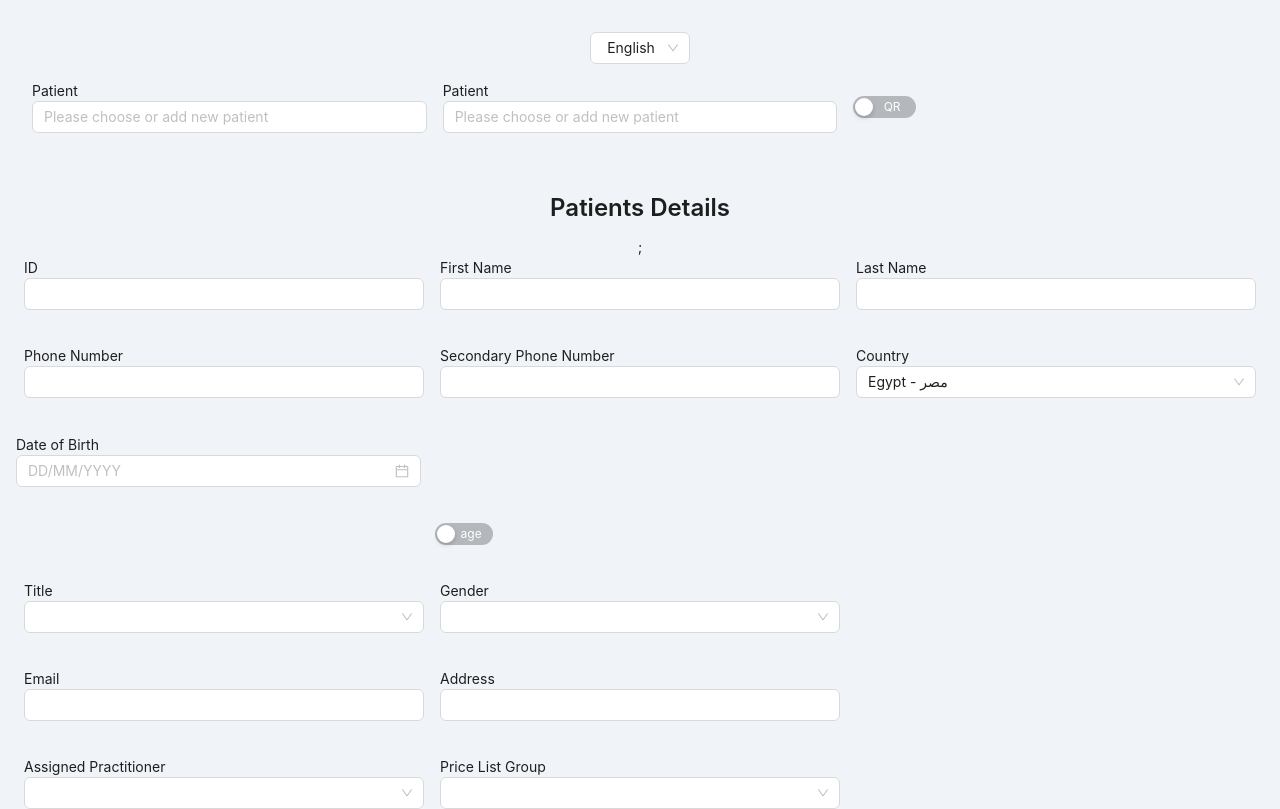
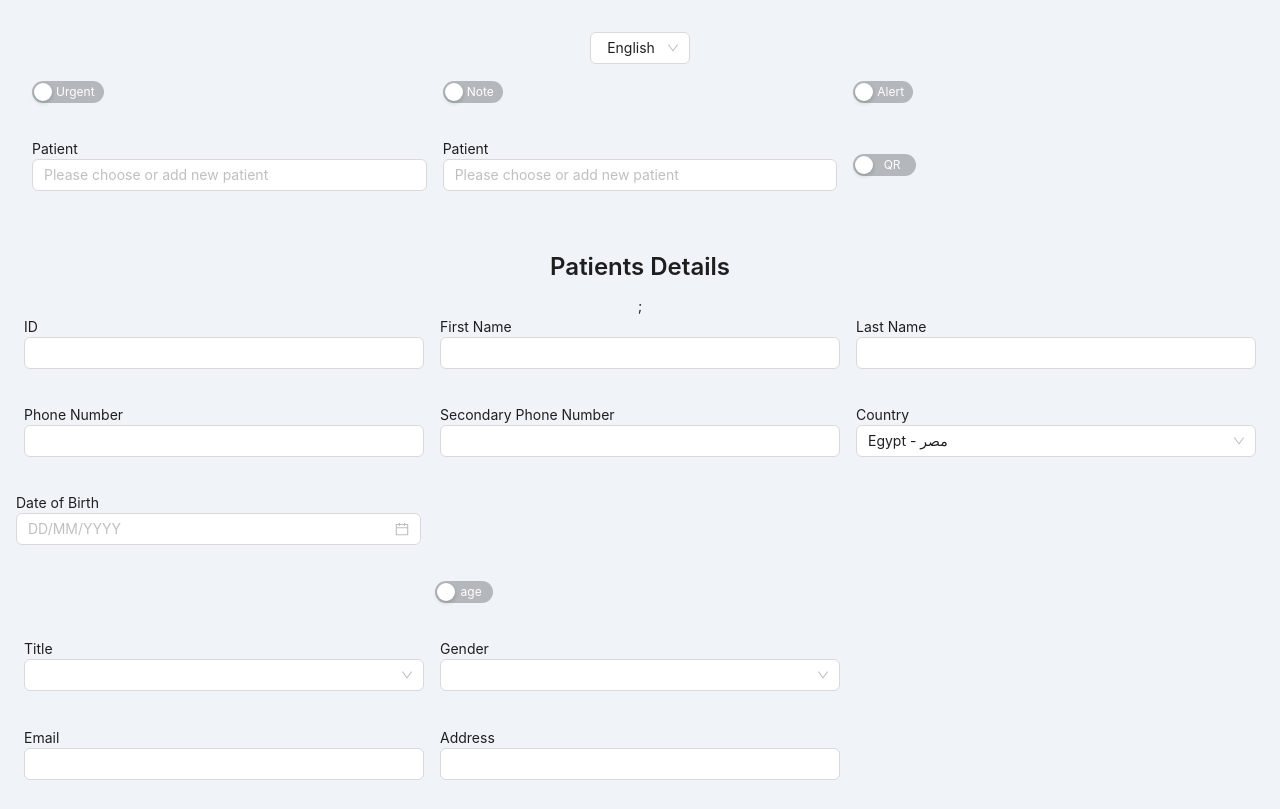
Before and after one commit to Ahmed-Elbessfy/add-patient-app, a React (Vite) app: page / in a window 1280 px wide. Shown: the top 809 px of the page. Built offline with nearby package versions, Linux system fonts and the light colour scheme.

Commit message:
add alert, urgent & note switches
- add switches for urgent, alert & note
- add alert_content layout to contain alert content textarea

```diff
--- a/src/features/AddAppointmentContainer/newAppointConfig.ts
+++ b/src/features/AddAppointmentContainer/newAppointConfig.ts
@@ -1,6 +1,49 @@
 import { Item } from "../AddAppointmentFields/AddAppointmentInputs.type";
 
 export const addAppointmentFieldsConfig: Item[] = [
+  {
+    category: "layout",
+    type: "hStack",
+    gap: 0.5,
+    children: [
+      {
+        category: "field",
+        fieldType: "switch",
+        id: "urgent_tag",
+        testId: "urgent_tag",
+        name: "urgent_tag",
+        schemaName: "urgent_tag",
+        checkedChildren: "Urgent",
+        unCheckedChildren: "Urgent",
+        defaultChecked: false,
+        validation: [],
+      },
+      {
+        category: "field",
+        fieldType: "switch",
+        id: "note_form",
+        testId: "note_form",
+        name: "note_form",
+        schemaName: "note_form",
+        checkedChildren: "Note",
+        unCheckedChildren: "Note",
+        defaultChecked: false,
+        validation: [],
+      },
+      {
+        category: "field",
+        fieldType: "switch",
+        id: "alert_form",
+        testId: "alert_form",
+        name: "alert_form",
+        schemaName: "alert_form",
+        checkedChildren: "Alert",
+        unCheckedChildren: "Alert",
+        defaultChecked: false,
+        validation: [],
+      },
+    ],
+  },
   {
     category: "layout",
     type: "box",
@@ -1078,6 +1121,27 @@ export const addAppointmentFieldsConfig: Item[] = [
   },
   {
     category: "layout",
+    type: "box",
+    gap: 0.5,
+    children: [
+      {
+        category: "field",
+        fieldType: "textarea",
+        id: "alert_content",
+        testId: "alert_content",
+        name: "alert_content",
+        schemaName: "alert_content",
+        label: "apInputs.alert_content.label",
+        placeholder: "apInputs.alert_content.placeholder",
+        maxLength: 1000,
+        showCount: true,
+        validation: [{ type: "required", required: false }],
+        visibility: [{ field: "alert_form", value: true }],
+      },
+    ],
+  },
+  {
+    category: "layout",
     type: "hStack",
     gap: 0.5,
     children: [
--- a/src/features/AddAppointmentFields/AddAppointmentInputs.type.tsx
+++ b/src/features/AddAppointmentFields/AddAppointmentInputs.type.tsx
@@ -21,6 +21,9 @@ type FieldValidation = {
 };
 
 export type SchemaName =
+  | "urgent_tag"
+  | "alert_form"
+  | "note_form"
   | "test_patient_name"
   | "patient_name"
   | "switch_input_method"
@@ -30,6 +33,7 @@ export type SchemaName =
   | "day"
   | "start_time"
   | "end_time"
+  | "alert_content"
   | "type"
   | "subtype"
   | "created"
--- a/src/locales/ar/ar_translation.json
+++ b/src/locales/ar/ar_translation.json
@@ -443,6 +443,10 @@
         }
       }
     },
+    "alert_content": {
+      "label": "تنبيه",
+      "placeholder": "محنوى التنبيه"
+    },
     "type": {
       "label": "نوع الكشف",
       "options": {
--- a/src/locales/en/en_translation.json
+++ b/src/locales/en/en_translation.json
@@ -444,6 +444,10 @@
         }
       }
     },
+    "alert_content": {
+      "label": "Alert",
+      "placeholder": "Alert details"
+    },
     "type": {
       "label": "Type",
       "options": {
```
